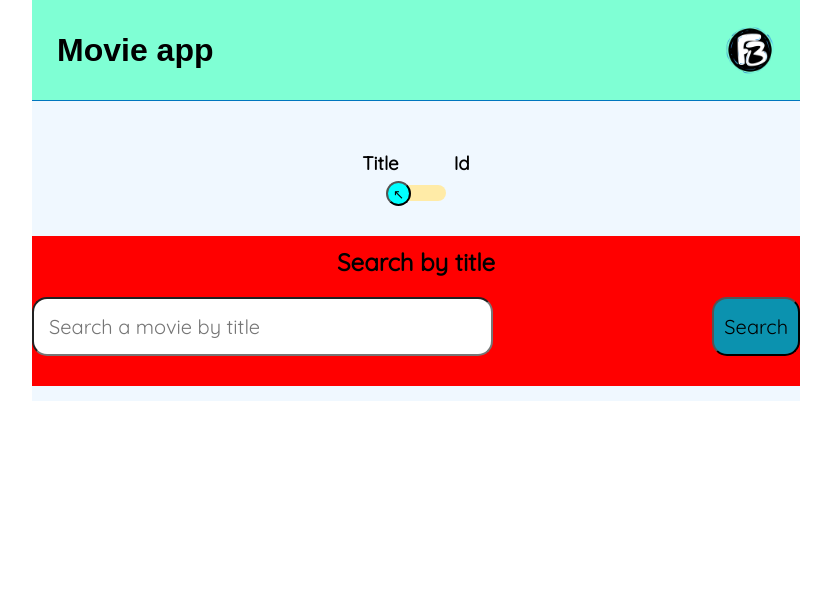
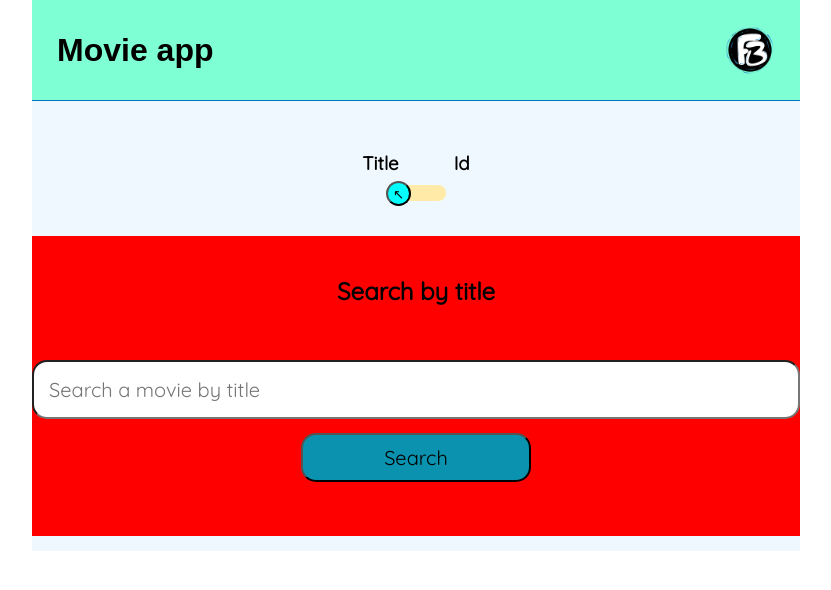
Before and after one commit to Fabbeiru/MovieApp, a React (Create React App) app: page / in a window 1280 px wide. Shown: the top 590 px of the page, without its empty margins (224-1055 px from the left). Built offline with nearby package versions, Linux system fonts and the light colour scheme; no server answers; the HTML template or start-up script is replaced by a standard one; a web font is replaced by a local one.

Commit message:
Fixed input form styling

```diff
--- a/src/index.css
+++ b/src/index.css
@@ -53,20 +53,22 @@ header h1 {
 
 .input-form {
   width: 100%;
-  padding: 20px 0;
+  height: 50%;
   display: flex;
-  justify-content: space-between;
+  align-items: center;
+  justify-content: space-evenly;
+  flex-direction: column;
 }
 
 .input-form input {
-  width: 60%;
+  width: 100%;
   padding: 15px;
   border-radius: 15px;
   font-size: 20px;
 }
 
 .input-form button {
-  width: auto;
+  width: 30%;
   padding: 10px;
   border-radius: 15px;
   font-size: 20px;
@@ -138,7 +140,7 @@ header h1 {
 
 .scene {
   width: 100%;
-  height: 150px;
+  height: 300px;
   perspective: 750px;
   margin-bottom: 15px;
 }
@@ -175,7 +177,7 @@ header h1 {
   height: 100%;
   display: flex;
   align-items: center;
-  justify-content: center;
+  justify-content: space-evenly;
   flex-direction: column;
   -webkit-backface-visibility: hidden;
   backface-visibility: hidden;
```
